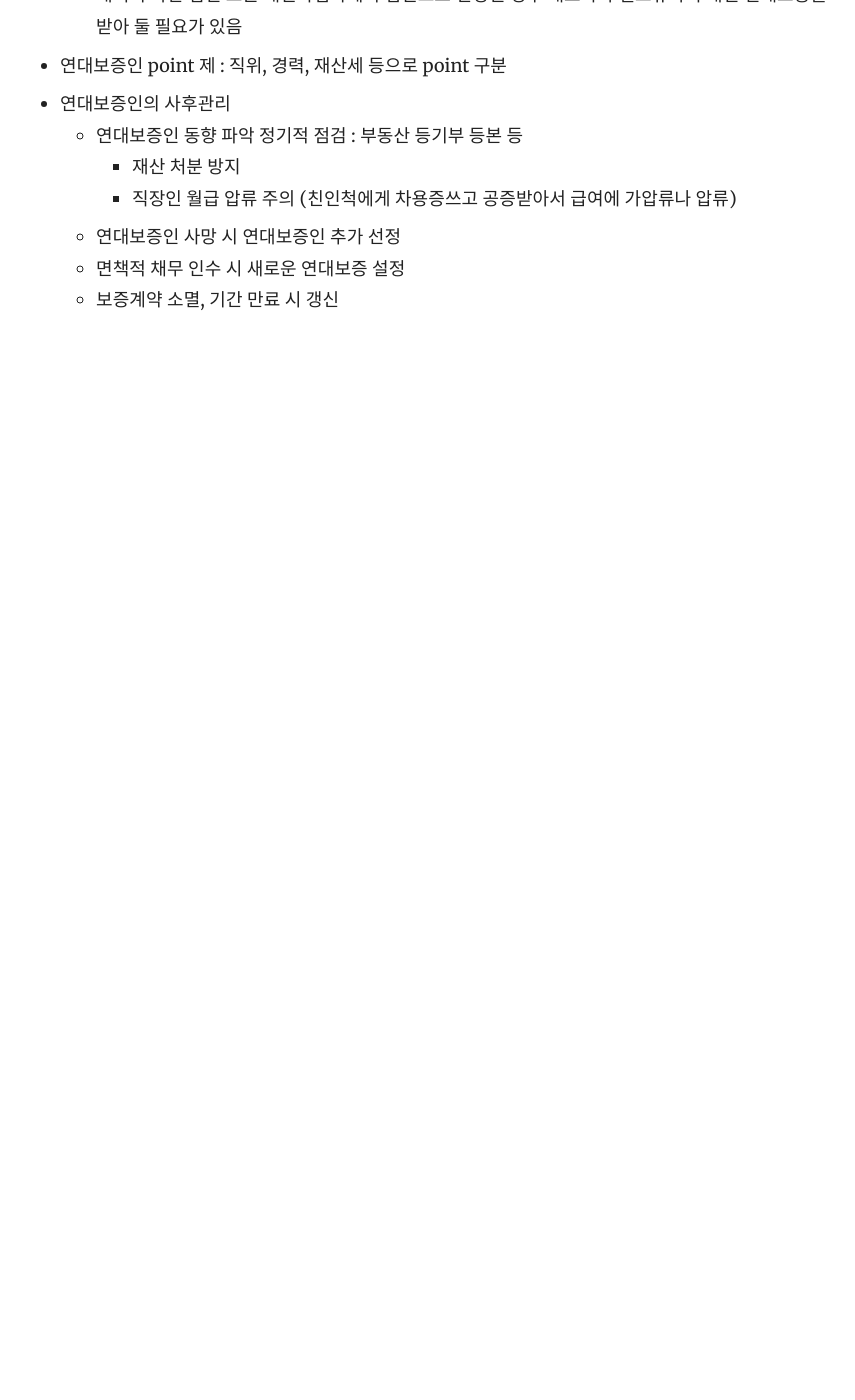
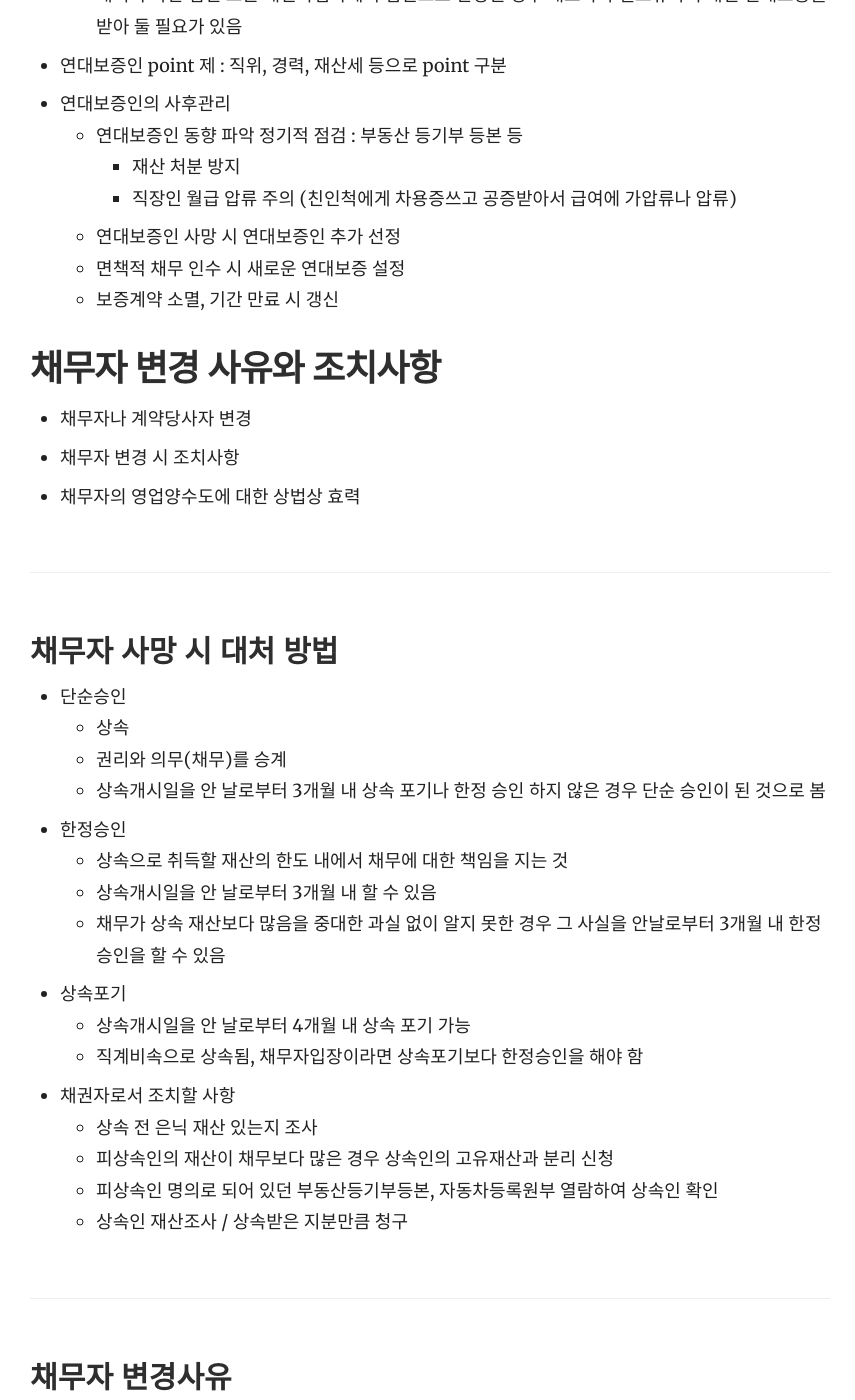
Before and after one commit to j2yes/j2yes.github.io, a Jekyll site: the page built from _docs/study/account_receivable.md, in a window 1280 px wide and 1400 px high, scrolled down 32027 px. Shown: the whole window, without its empty margins (360-1215 px from the left). Built offline with Jekyll 4.4.1, drawn with Linux system fonts in a browser that asks for light colours; comment, search, counter and statistics services are not loaded; before the commit the page ends 32434 px from its top, so only the background shows below that; some of the changed text lies outside the part shown.

Commit message:
Updated '_docs/study/account_receivable.md' via CloudCannon

```diff
--- a/_docs/study/account_receivable.md
+++ b/_docs/study/account_receivable.md
@@ -773,3 +773,51 @@ when : 새로운 거래시작, 소문 안좋을 때, 연체, 거래 조건 변
   - 연대보증인 사망 시 연대보증인 추가 선정
   - 면책적 채무 인수 시 새로운 연대보증 설정
   - 보증계약 소멸, 기간 만료 시 갱신
+
+## 채무자 변경 사유와 조치사항
+- 채무자나 계약당사자 변경
+- 채무자 변경 시 조치사항
+- 채무자의 영업양수도에 대한 상법상 효력
+
+### 채무자 사망 시 대처 방법
+- 단순승인
+  - 상속
+  - 권리와 의무(채무)를 승계
+  - 상속개시일을 안 날로부터 3개월 내 상속 포기나 한정 승인 하지 않은 경우 단순 승인이 된 것으로 봄
+- 한정승인
+  - 상속으로 취득할 재산의 한도 내에서 채무에 대한 책임을 지는 것
+  - 상속개시일을 안 날로부터 3개월 내 할 수 있음
+  - 채무가 상속 재산보다 많음을 중대한 과실 없이 알지 못한 경우 그 사실을 안날로부터 3개월 내 한정 승인을 할 수 있음
+- 상속포기
+  - 상속개시일을 안 날로부터 4개월 내 상속 포기 가능
+  - 직계비속으로 상속됨, 채무자입장이라면 상속포기보다 한정승인을 해야 함
+- 채권자로서 조치할 사항
+  - 상속 전 은닉 재산 있는지 조사
+  - 피상속인의 재산이 채무보다 많은 경우 상속인의 고유재산과 분리 신청
+  - 피상속인 명의로 되어 있던 부동산등기부등본, 자동차등록원부 열람하여 상속인 확인
+  - 상속인 재산조사 / 상속받은 지분만큼 청구
+
+### 채무자 변경사유
+- 개입사업자 대표자가 변경
+  - 법인과 계약을 다시 체결하거나 중첩적(개인+법인에 효력갖도록) 계약 인수
+  - 법인 대표자와 실소유자의 개인연대보증 수령
+  - 연대보증인이 있었던 경우 새롭게 연대보증인 선정
+- 법인사업자 법인등록번호 변경
+- 개인사업자가 법인사업자로 변경
+- 법인사업자가 개인사업자로 변경
+
+### 영업 양수도 / 합병
+- 영업 양수도 (권리금, 영업권...)
+  - 기업의 동일성을 유지하면서 기업의 소유와 경영의 법적 관계를 양도하는 것
+- 합병
+  - 존속법인이 소멸법인의 권리 의무를 포괄적으로 승계
+- 영업양수도의 효력 (상호를 똑같이 사용하는 경우)
+  - 중첩적 채무 인수 (양도인 사업과 관련된 채무에 대한여 야ㅑㅇ수인도 책임)
+  - 2년이 지나면 양수인만 채무에 대한 책임을 짐
+  - 양수인이 채무에 대한 책임을 지지 않으려면 지체없이 무책임 등기를 하거나 채권자에게 책임이 없음을 통지해야 함
+- 합병의 효력
+  - 존속법인(법인등기부등본으로 확인)으로부터 채권회수가 가능
+- 영업양수도와 합병의 차이
+  - 영업양수도는 영업재산을 이전하기 위해 별도의 법률 행위가 필요, 합병은 포괄적 승계
+- 명의 대여자의 책임
+  - 타인에게 자기의 성명 또는 상호를 사용하여 영업을 할 것을 허락한 자는 그 타인과 연대하여 변제할 책임이 있음
```
